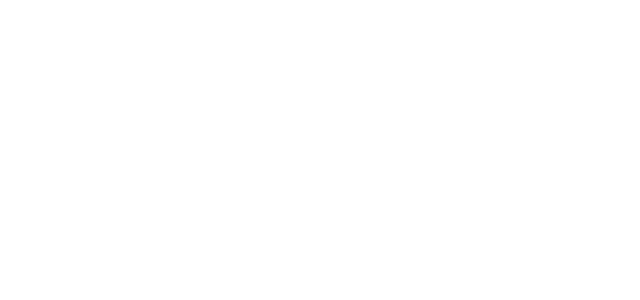
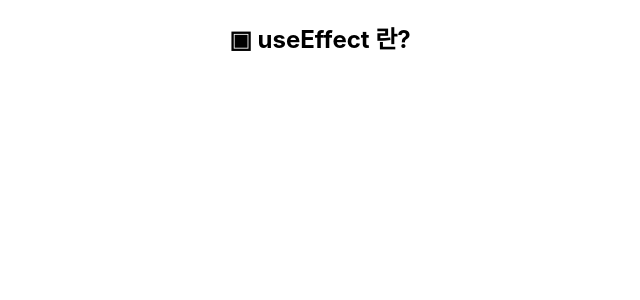
Before and after one commit to YoungcheolLee/react-hooks, a React (Create React App) app: page /UseEffect in a window 1280 px wide. Before the commit this address had no page. Shown: the top 300 px of the page, without its empty margins (320-960 px from the left). Built offline with nearby package versions, Linux system fonts and the light colour scheme.

Commit message:
Create UseEffect.js

```diff
--- a/src/App.js
+++ b/src/App.js
@@ -2,6 +2,7 @@
 import { BrowserRouter, Route, Routes } from "react-router-dom";
 import UseState from "./ReactHooks/UseState";
 import Home from "./ReactHooks/Home";
+import UseEffect from "./ReactHooks/UseEffect";
 
 function App() {
   return (
@@ -10,6 +11,7 @@
         <Routes>
           <Route path="/" element={<Home />} />
           <Route path="/UseState" element={<UseState />} />
+          <Route path="/UseEffect" element={<UseEffect />} />
         </Routes>
       </div>
     </BrowserRouter>
--- a/src/ReactHooks/Home.js
+++ b/src/ReactHooks/Home.js
@@ -5,7 +5,12 @@
     <div className="Home">
       <h2>ReactHooks를 알아보자!</h2>
       <h3> 목록 </h3>
-      1. <Link to={"/UseState"}> useState </Link>
+      <div>
+        1. <Link to={"/UseState"}> useState </Link>
+      </div>
+      <div>
+        2. <Link to={"/UseEffect"}> useEffect </Link>
+      </div>
     </div>
   );
 };
--- /dev/null
+++ b/src/ReactHooks/UseEffect.js
@@ -0,0 +1,11 @@
+const UseEffect = () => {
+  return (
+    <div>
+      <span>
+        <h2>▣ useEffect 란? </h2>
+      </span>
+    </div>
+  );
+};
+
+export default UseEffect;
```
